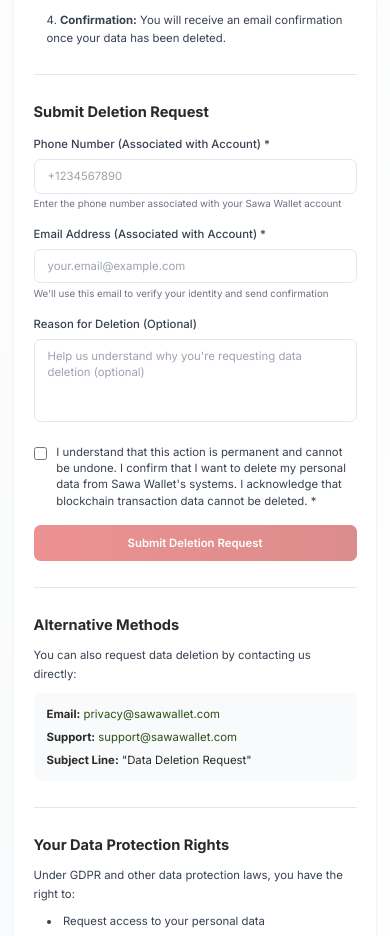
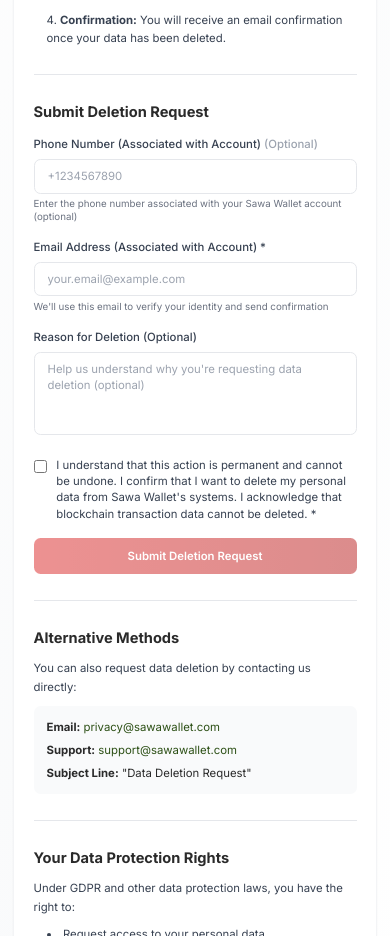
Before and after one commit to Dipraise1/sawawalletweb, a Next.js app: page /delete-data in a window 390 px wide. Shown: the part 1003-1939 px from the top of the page. Built offline with nearby package versions, Linux system fonts and the light colour scheme.

Commit message:
Make phone number optional in data deletion request form

```diff
--- a/src/app/delete-data/page.tsx
+++ b/src/app/delete-data/page.tsx
@@ -128,19 +128,18 @@ export default function DeleteData() {
             <form onSubmit={handleSubmit} className="space-y-5">
               <div>
                 <label htmlFor="phoneNumber" className="block text-sm font-medium text-gray-700 mb-2">
-                  Phone Number (Associated with Account) *
+                  Phone Number (Associated with Account) <span className="text-gray-400">(Optional)</span>
                 </label>
                 <input
                   type="tel"
                   id="phoneNumber"
                   name="phoneNumber"
-                  required
                   value={formData.phoneNumber}
                   onChange={handleChange}
                   className="w-full px-4 py-2.5 bg-white border border-gray-200 rounded-lg text-sm text-charcoal placeholder-gray-400 focus:outline-none focus:ring-2 focus:ring-forest-green/50 focus:border-transparent transition-all duration-300"
                   placeholder="+1234567890"
                 />
-                <p className="text-xs text-gray-500 mt-1">Enter the phone number associated with your Sawa Wallet account</p>
+                <p className="text-xs text-gray-500 mt-1">Enter the phone number associated with your Sawa Wallet account (optional)</p>
               </div>
 
               <div>
```
